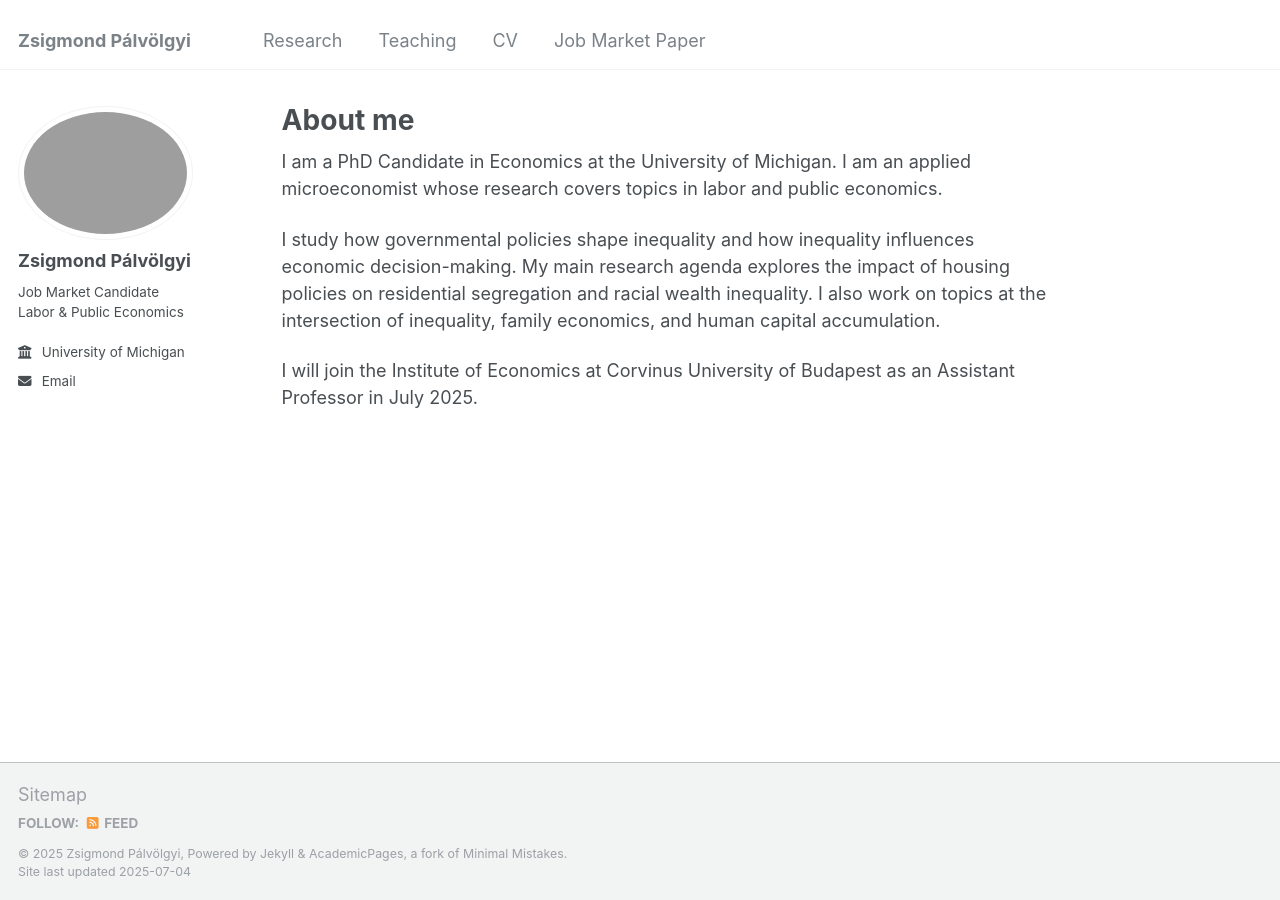
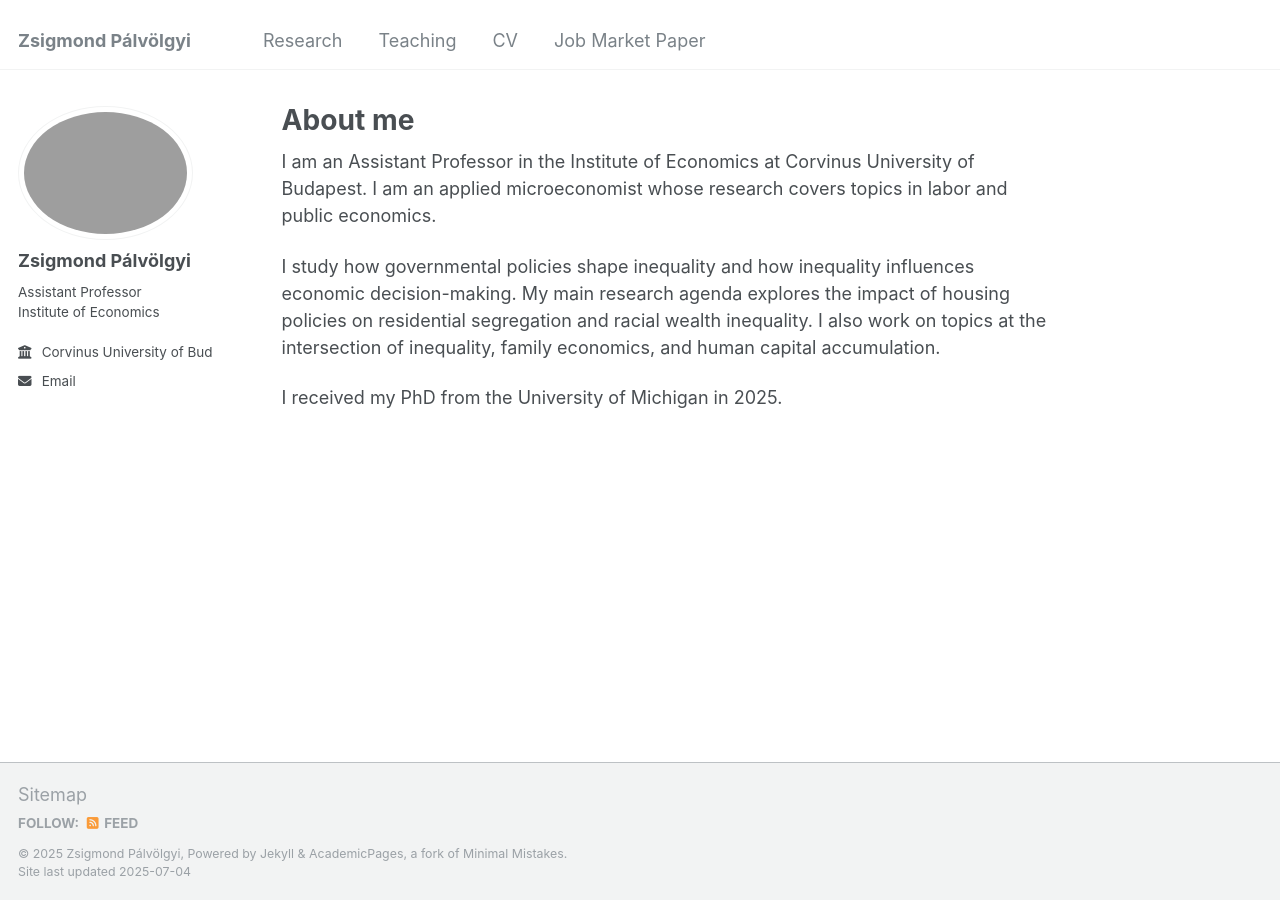
Before and after one commit to zsigmond-palvolgyi/zsigmond-palvolgyi.github.io, a Jekyll site: the page built from _pages/about.md, in a window 1280 px wide. Built offline with Jekyll 4.4.1, drawn with Linux system fonts in a browser that asks for light colours.

Commit message:
2025 July update

```diff
--- a/_config.yml
+++ b/_config.yml
@@ -24,11 +24,11 @@ author:
   avatar           : "headshot_palvolgyi.jpg"
   name             : "Zsigmond Pálvölgyi"
   pronouns         : # example: "she/her"
-  bio              : "Job Market Candidate <br> Labor & Public Economics"
+  bio              : "Assistant Professor <br> Institute of Economics"
   location         : #"Ann Arbor, Michigan"
-  employer         : "University of Michigan"
+  employer         : "Corvinus University of Budapest"
   uri              : # URL
-  email            : "palvolgz@umich.edu"
+  email            : "zsigmond.palvolgyi@uni-corvinus.hu"
 
   # Academic websites
   arxiv            : # URL - Update with the correct link to your profile
--- a/_pages/about.md
+++ b/_pages/about.md
@@ -8,10 +8,10 @@ redirect_from:
   - /about.html
 ---
 
-I am a PhD Candidate in Economics at the University of Michigan. I am an applied microeconomist whose research covers topics in labor and public economics.
+I am an Assistant Professor in the Institute of Economics at Corvinus University of Budapest. I am an applied microeconomist whose research covers topics in labor and public economics.
 
-I study how governmental policies shape inequality and how inequality influences economic decision-making. My main research agenda explores the impact of housing policies on residential segregation and racial wealth inequality.  I also work on topics at the intersection of inequality, family economics, and human capital accumulation.
+I study how governmental policies shape inequality and how inequality influences economic decision-making. My main research agenda explores the impact of housing policies on residential segregation and racial wealth inequality. I also work on topics at the intersection of inequality, family economics, and human capital accumulation.
 
 <!--I study the impact of housing policies on residential segregation and racial wealth inequality. I also work on topics at the intersection of family economics, human capital accumulation, and inequality.-->
 
-I will join the Institute of Economics at Corvinus University of Budapest as an Assistant Professor in July 2025.
+ I received my PhD from the University of Michigan in 2025.
```
Also changed, not shown: 1 other file.
